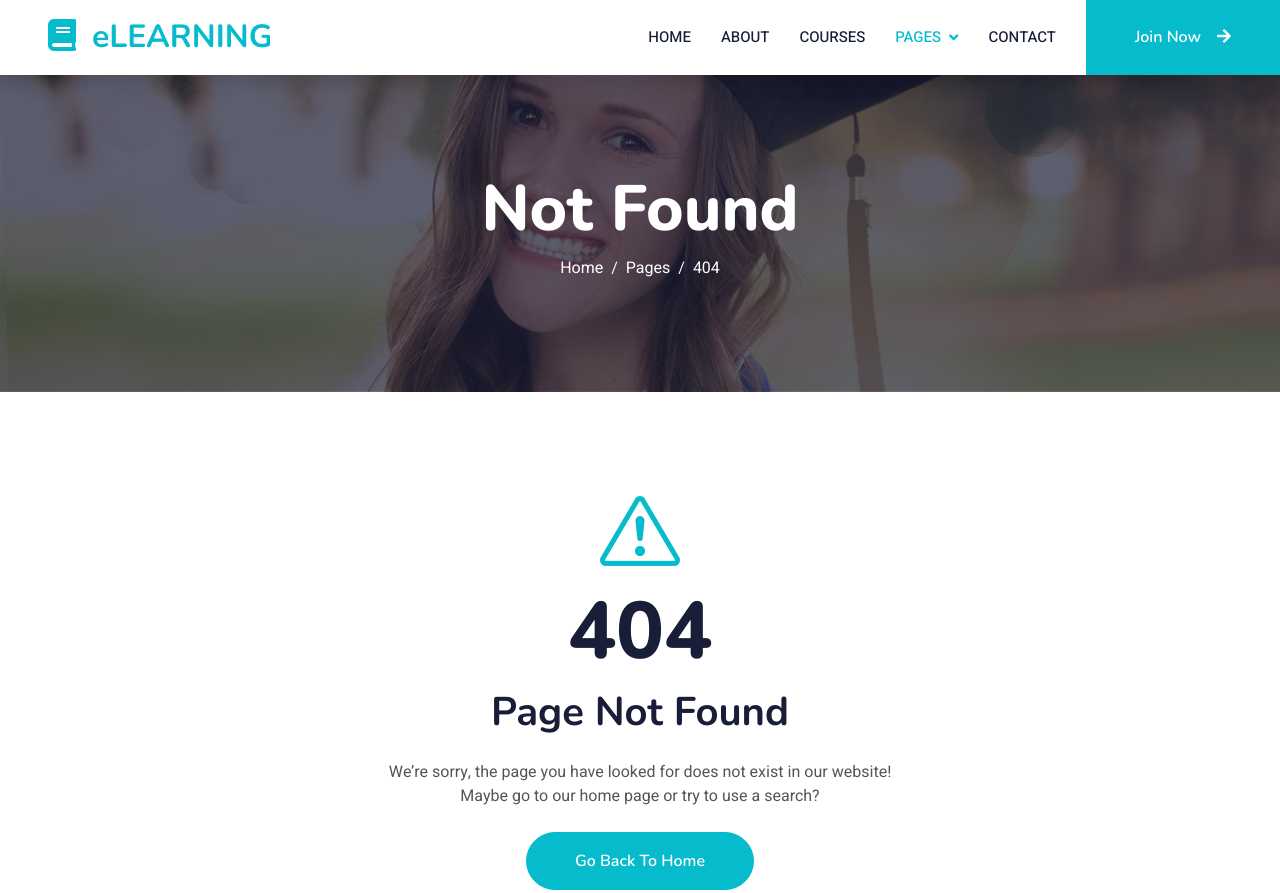
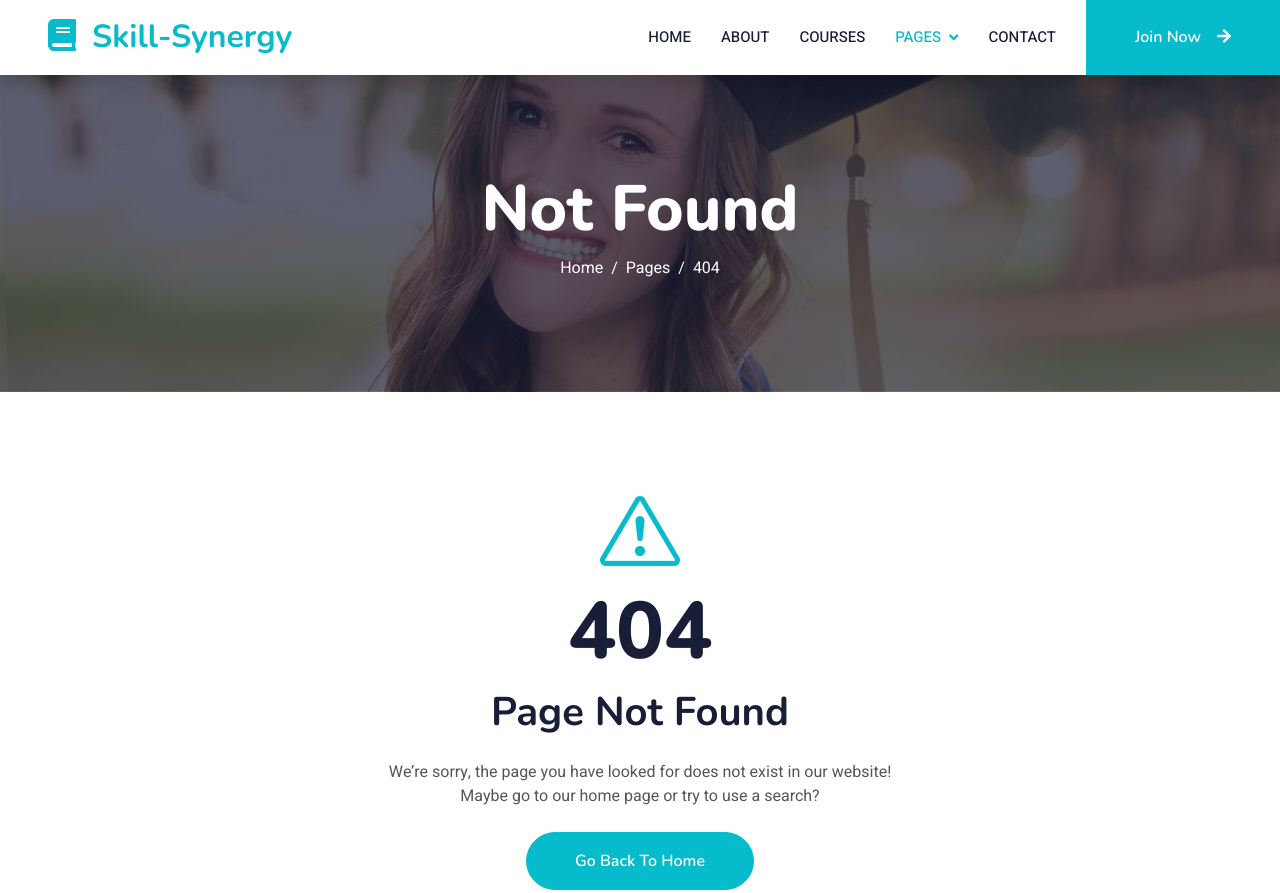
Before and after one commit to hasin-eshrak/cloud-project, a plain HTML site: page 404.html in a window 1280 px wide. Shown: the top 893 px of the page. Drawn offline with nearby package versions, Linux system fonts and the light colour scheme; files that its build step writes are made by us from their sources; files whose address does not match are found by name.

Commit message:
Add files via upload

```diff
--- a/404.html
+++ b/404.html
@@ -44,7 +44,7 @@
     <!-- Navbar Start -->
     <nav class="navbar navbar-expand-lg bg-white navbar-light shadow sticky-top p-0">
         <a href="index.html" class="navbar-brand d-flex align-items-center px-4 px-lg-5">
-            <h2 class="m-0 text-primary"><i class="fa fa-book me-3"></i>eLEARNING</h2>
+            <h2 class="m-0 text-primary"><i class="fa fa-book me-3"></i>Skill-Synergy</h2>
         </a>
         <button type="button" class="navbar-toggler me-4" data-bs-toggle="collapse" data-bs-target="#navbarCollapse">
             <span class="navbar-toggler-icon"></span>
```
Also changed, not shown: about.html (+1 -1 lines), contact.html (+1 -1 lines), courses.html (+1 -1 lines), index.html (+1 -1 lines), team.html (+1 -1 lines), testimonial.html (+1 -1 lines).
